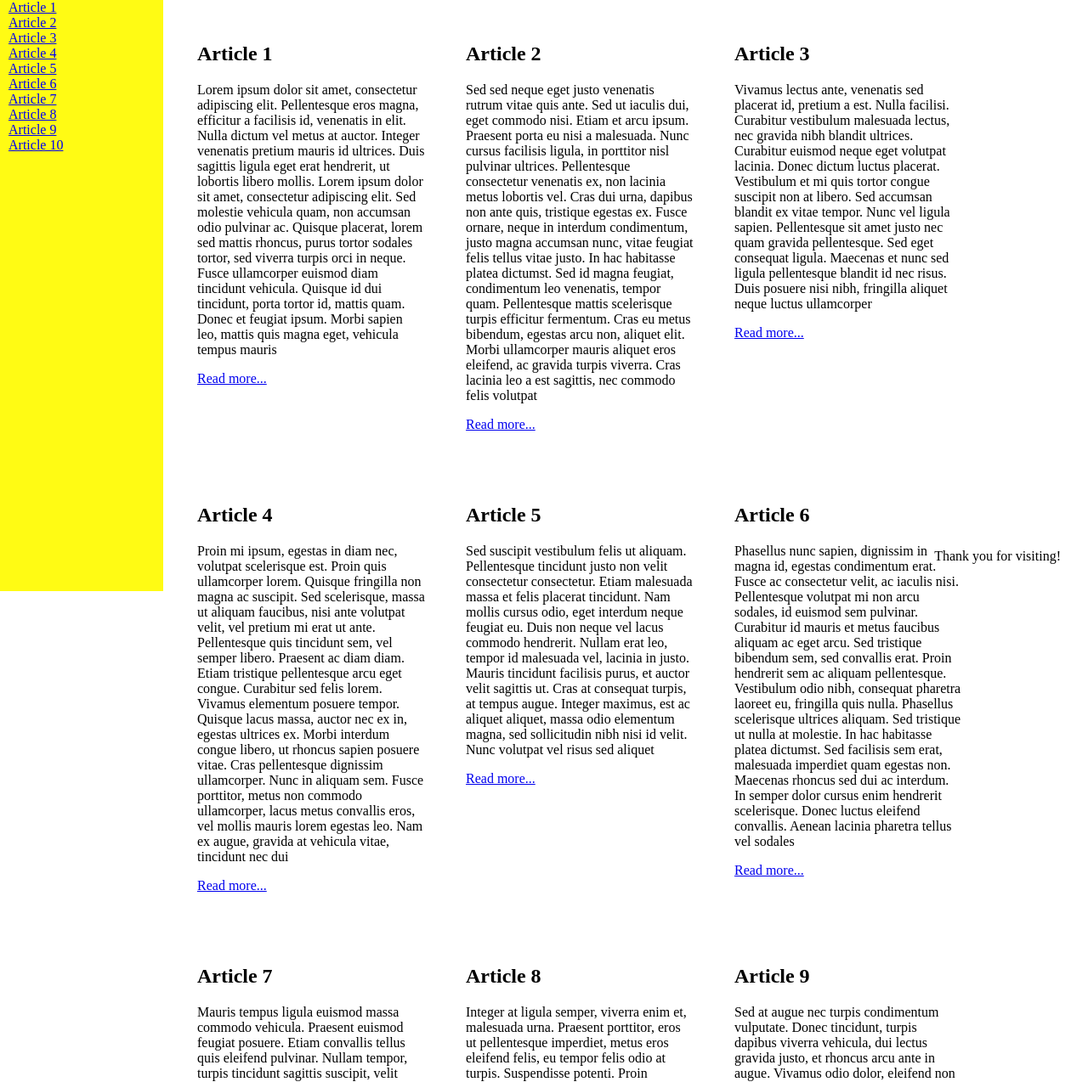
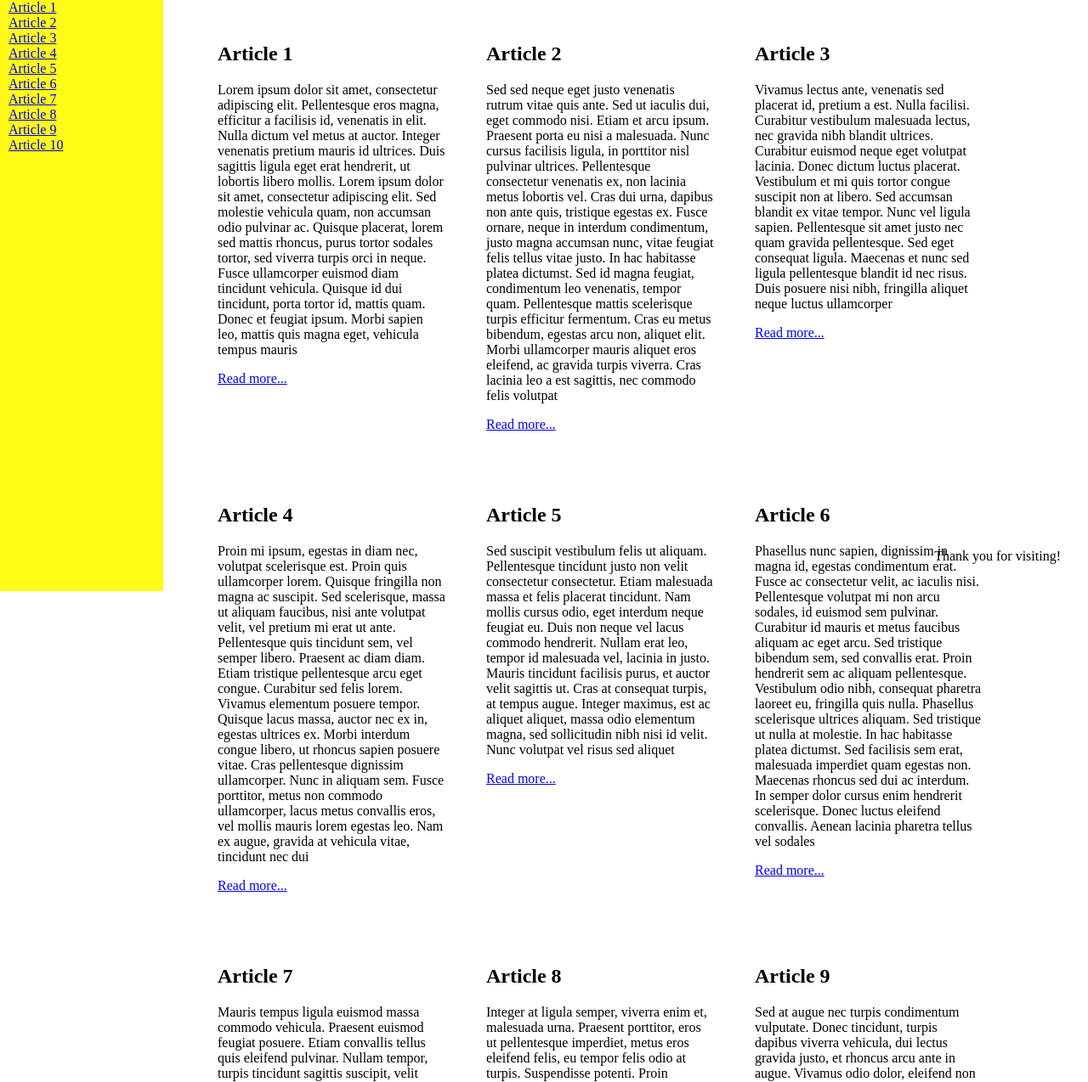
Before and after one commit to areebanavaid/areebanavaid.github.io, a plain HTML site: page Positioning and Layout/index.html in a window 1280 px wide. Shown: the part 104-1378 px from the top of the page at 85% size. Drawn offline with Linux system fonts and the light colour scheme.

Commit message:
Add padding-left and scroll-margin-top to styles

```diff
--- a/Positioning and Layout/PositioningandLayout.css
+++ b/Positioning and Layout/PositioningandLayout.css
@@ -53,6 +53,7 @@ main {
   margin-left: 15%;
   padding-top: 60px;
   box-sizing: border-box;
+  padding-left: 24px;
 }
 
 h1 {
@@ -71,6 +72,8 @@ article {
   width: 300px;
   padding: 16px;
   box-sizing: border-box;
+  scroll-margin-top: 70px;
+
 }
 
 #thanks {
```
